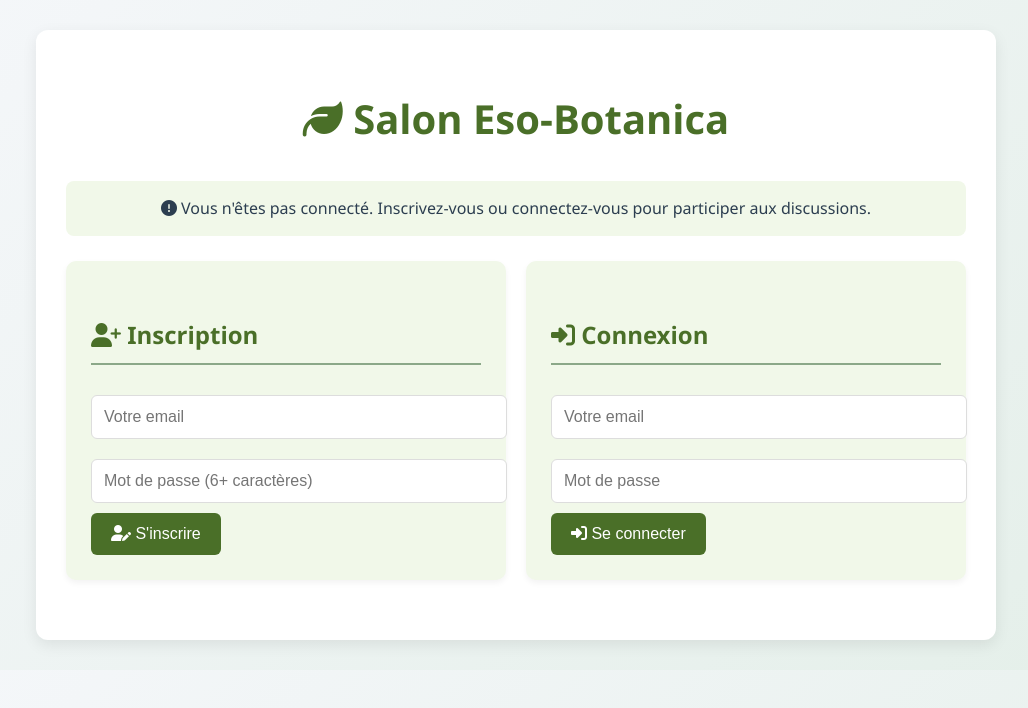
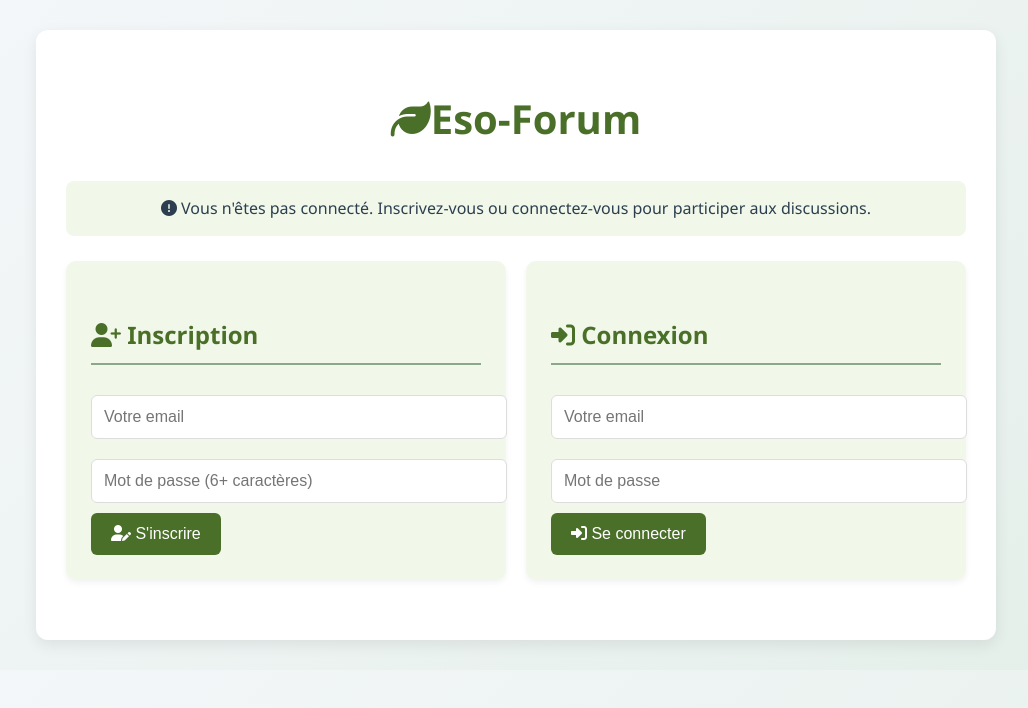
Before and after one commit to eso-botanica/eso, a plain HTML site: page connection.html in a window 1280 px wide. Shown: the whole page, without its empty margins (124-1152 px from the left). Drawn offline with Linux system fonts and the light colour scheme; no server answers.

Commit message:
Update connection.html

```diff
--- a/connection.html
+++ b/connection.html
@@ -206,7 +206,7 @@
 </head>
 <body>
     <div class="container">
-        <h1><i class="fas fa-leaf"></i> Salon Eso-Botanica</h1>
+        <h1><i class="fas fa-leaf"></i>Eso-Forum</h1>
 
         <!-- État de connexion -->
         <div id="user-status">Chargement...</div>
```
